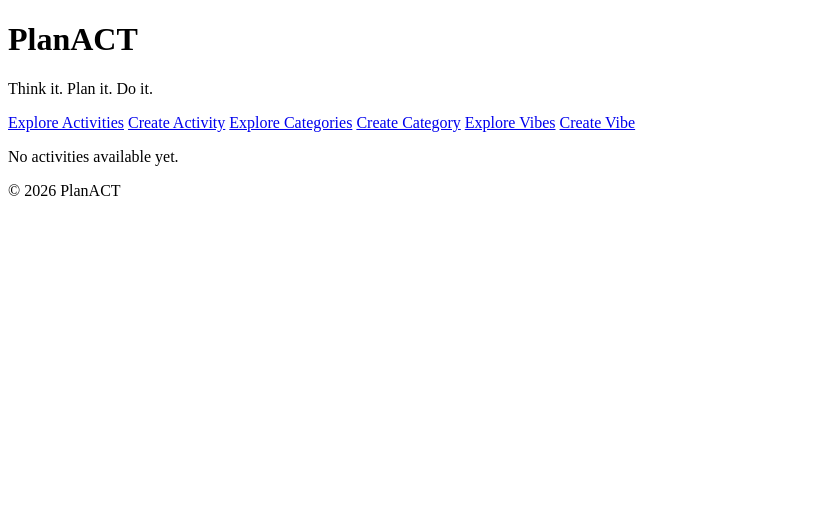
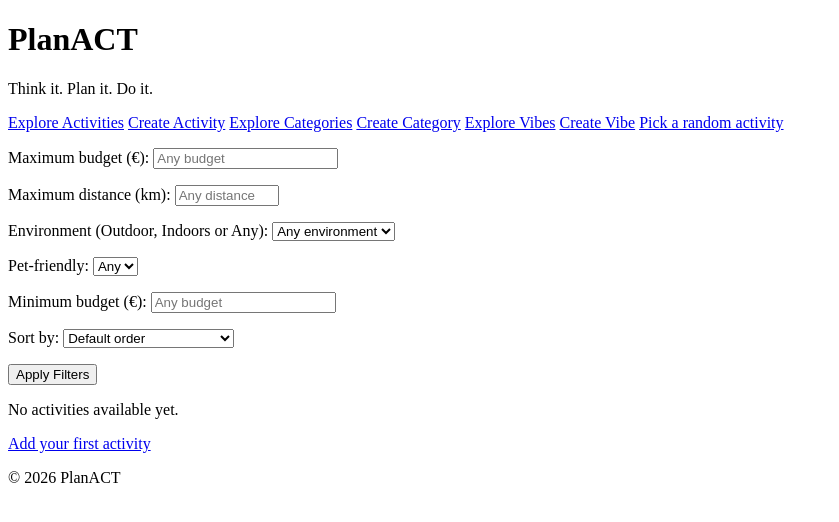
Before and after one commit to petkovainna13-source/PlanACT, a Django app: page /activities/ in a window 1280 px wide. Shown: the top 522 px of the page, without its empty margins (0-839 px from the left). Run offline with Django 5.2, Linux system fonts and the light colour scheme; data that the repository does not hold is empty.

Commit message:
Activity list filtering and sorting

```diff
--- a/activities/forms.py
+++ b/activities/forms.py
@@ -43,3 +43,58 @@ class ActivityEditForm(ActivityBaseForm):
 
 class ActivityDeleteForm(DisabledFieldsMixin,ActivityBaseForm):
     ...
+
+class ActivityFilterBaseForm(forms.Form):
+    max_budget=forms.DecimalField(max_digits=10,
+                              decimal_places=2,
+                              required=False,
+                              min_value=0,
+                              label="Maximum budget (€)",
+                              widget=forms.NumberInput(attrs={'placeholder':'Any budget','step':'0.01'}))
+    distance=forms.DecimalField(max_digits=10,
+                                decimal_places=2,
+                                required=False,
+                                min_value=0,
+                                max_value=40075.02,
+                                label="Maximum distance (km)",
+                                widget=forms.NumberInput(attrs={'placeholder':'Any distance','step':'0.01'}))
+    environment=forms.ChoiceField(choices=(("",'Any environment'),
+                                           ('Outdoors','Outdoors'),
+                                           ('Indoors','Indoors')),
+                                  required=False,
+                                  widget=forms.Select,
+                                  label="Environment (Outdoor, Indoors or Any)")
+    pet_friendly=forms.ChoiceField(choices=(("",'Any'),('yes','Yes'),('no','No')),
+                                  required=False,
+                                  widget=forms.Select,
+                                  label="Pet-friendly")
+
+class ActivityFilterForm(ActivityFilterBaseForm):
+    min_budget = forms.DecimalField(max_digits=10,
+                                    decimal_places=2,
+                                    required=False,
+                                    min_value=0,
+                                    label="Minimum budget (€)",
+                                    widget=forms.NumberInput(attrs={'placeholder': 'Any budget', 'step': '0.01'}))
+
+    sort=forms.ChoiceField(choices=(("","Default order"),
+                                    ('name','Name A-Z'),
+                                    ('-name','Name Z-A'),
+                                    ("budget","Budget Low to High"),
+                                    ('-budget','Budget High to Low'),
+                                    ('distance','Distance to Nearest First'),
+                                    ('-distance','Distance to Farthest First'),
+                                    ),
+                           required=False,
+                           widget=forms.Select,
+                           label='Sort by')
+
+    def clean(self):
+        cleaned_data=super().clean()
+        min_budget=cleaned_data.get('min_budget')
+        max_budget=cleaned_data.get('max_budget')
+
+        if min_budget is not None and max_budget is not None:
+            if max_budget < min_budget:
+                raise forms.ValidationError("Minimum budget cannot be more than maximum budget")
+        return cleaned_data
--- a/activities/templates/activities/activity_view.html
+++ b/activities/templates/activities/activity_view.html
@@ -1,6 +1,10 @@
 {% extends 'base.html' %}
 {% load static %}
 {% block content %}
+    <form method='get'>
+    {{ form.as_p }}
+    <button type="submit">Apply Filters</button>
+    </form>
     {% for activity in activities %}
         <h2>{{ activity.name }}</h2>
         {% if activity.image %}
@@ -24,6 +28,13 @@
         <a href="{% url 'activity_edit' activity.pk %}">Edit Activity</a>
         <a href="{% url 'activity_details' activity.pk %}">Activity Details</a>
     {% empty %}
+        {% if form.is_bound and not form.is_valid %}
+            <p>Please correct the errors above to see your filtered activities.</p>
+        {% elif has_activities %}
+             <p>No activities match your filters. Try changing them.</p>
+        {% else %}
              <p>No activities available yet.</p>
+             <a href="{% url 'activity_create' %}">Add your first activity</a>
+        {% endif %}
     {% endfor %}
 {% endblock %}
--- a/activities/views.py
+++ b/activities/views.py
@@ -1,14 +1,35 @@
 from django.http import HttpRequest
 from django.shortcuts import render, redirect, get_object_or_404
 
-from activities.forms import ActivityCreateForm, ActivityCreateForm, ActivityEditForm, ActivityDeleteForm
+from activities.forms import (ActivityCreateForm, ActivityCreateForm,
+                              ActivityEditForm, ActivityDeleteForm, ActivityFilterForm)
+from activities.helpers import filter_activities
 from activities.models import Activity
 
 
 # Create your views here.
 def activity_view(request:HttpRequest):
+    has_activities=Activity.objects.exists()
     activities=Activity.objects.all()
-    context={'activities': activities}
+    form=ActivityFilterForm(request.GET or None)
+
+    if form.is_valid():
+        activities = filter_activities(activities, form.cleaned_data)
+
+        min_budget = form.cleaned_data['min_budget']
+        if min_budget is not None:
+            activities = activities.filter(budget__gte=min_budget)
+
+        sort=form.cleaned_data['sort']
+        if sort:
+            activities = activities.order_by(sort)
+    elif form.is_bound:
+        activities=Activity.objects.none()
+
+
+    context={'activities': activities,
+             'form':form,
+             'has_activities':has_activities,}
     return render(request= request,
                   template_name="activities/activity_view.html",
                   context=context)
--- a/templates/partial/nav.html
+++ b/templates/partial/nav.html
@@ -5,4 +5,5 @@
             <a href="/categories/create/">Create Category</a>
             <a href="/vibes/">Explore Vibes</a>
             <a href="/vibes/create/">Create Vibe</a>
+            <a href="/planner">Pick a random activity</a>
         </nav>
```
Also changed, not shown: activities/helpers.py (added, +23 -0 lines), planner/forms.py (+5 -24 lines), planner/views.py (+2 -20 lines). Lines whose indentation alone changed are shown as unchanged.
